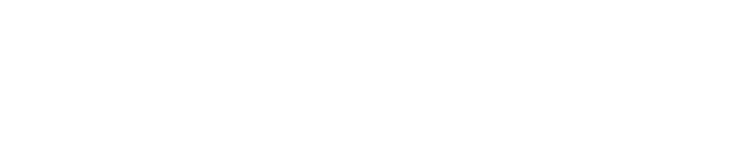
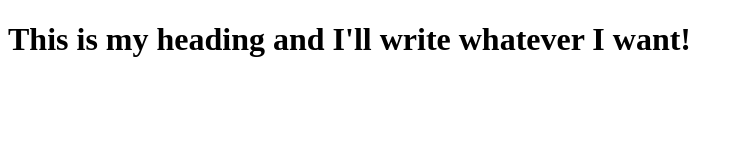
Before and after one commit to TCLDC/command-life, a plain HTML site: page index.html in a window 1280 px wide. Shown: the whole page, without its empty margins (0-743 px from the left). Drawn offline with Linux system fonts and the light colour scheme.

Commit message:
changed the header

```diff
--- a/index.html
+++ b/index.html
@@ -5,6 +5,6 @@
 	<title>Command Line</title>
 </head>
 <body>
-
+	<h1>This is my heading and I'll write whatever I want!</h1>
 </body>
 </html>
```
